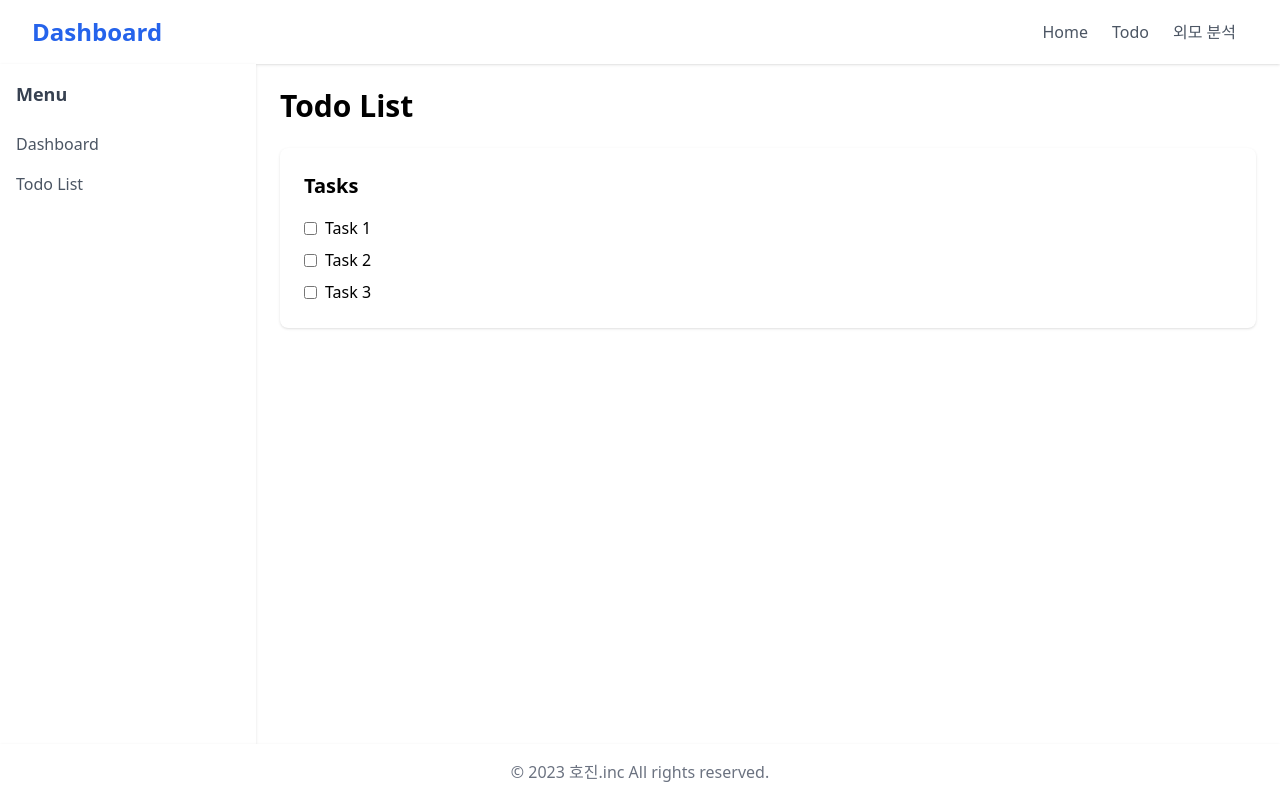
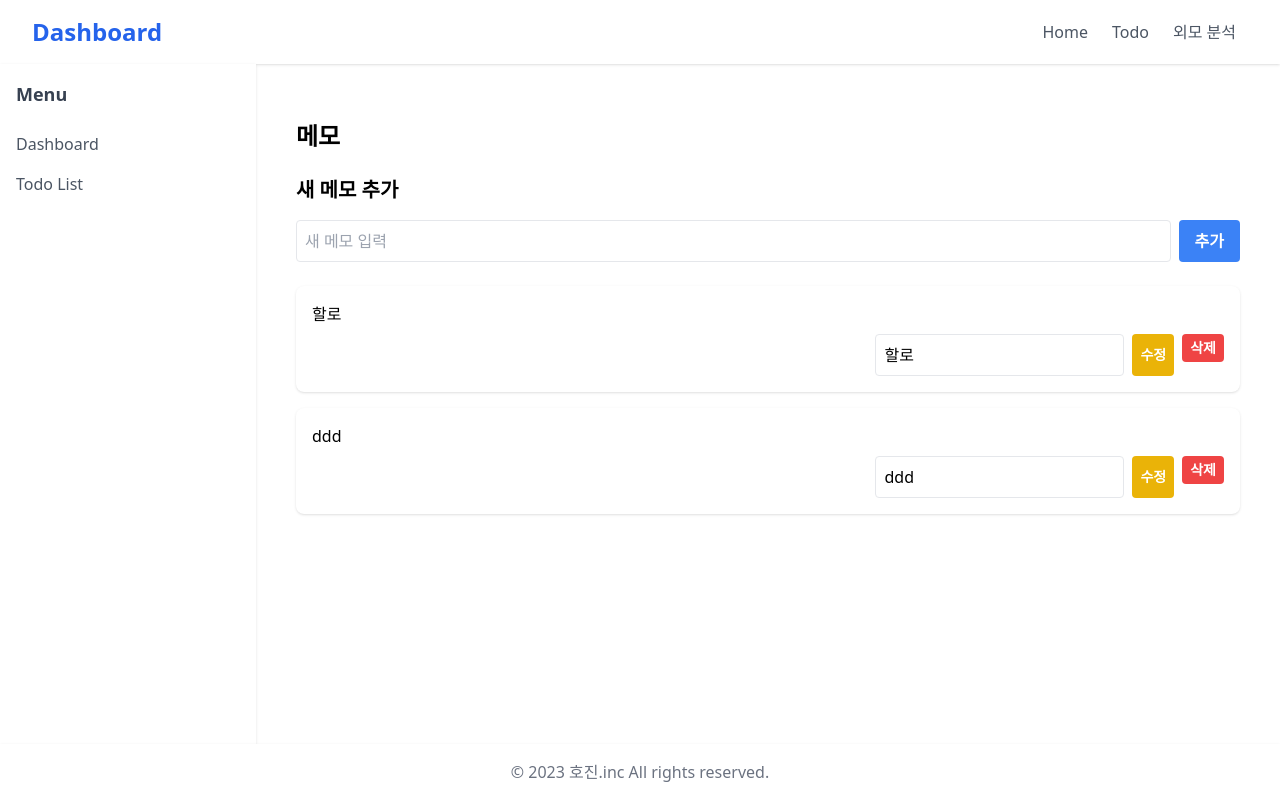
Before and after one commit to leehee16/fastapi_-, a FastAPI app: page /todo in a window 1280 px wide. Run offline with FastAPI, Linux system fonts and the light colour scheme; data comes from the database, SQL or seed files in the repository; both versions use the stored data as it was after the commit; parts of the project's set-up code (start-up, migrations or seed data) failed here and were passed over; some libraries are stand-ins or nearby versions.

Commit message:
메모앱과 통합

```diff
--- a/app/main.py
+++ b/app/main.py
@@ -4,8 +4,8 @@ from fastapi.templating import Jinja2Templates
 from fastapi.middleware.cors import CORSMiddleware
 
 from .routes import index, todo, face_reading
-from .db.database import DatabaseConnection, SQLAlchemyConnection, Base
-from .models import sales
+from .db.database import DatabaseConnection, SQLAlchemyConnection, Base, get_db
+from .models import sales, memo
 from .config import settings
 from datetime import date
 import random
@@ -28,6 +28,7 @@ app.include_router(face_reading.router)
 def get_db_connection():
     return SQLAlchemyConnection(settings.DATABASE_URL)
 
+db_connection = get_db_connection()
 app.dependency_overrides[DatabaseConnection] = get_db_connection
 
 app.add_middleware(
@@ -37,3 +38,6 @@ app.add_middleware(
     allow_methods=["*"],
     allow_headers=["*"],
 )
+
+# 애플리케이션 시작 시 데이터베이스 테이블 생성
+Base.metadata.create_all(bind=db_connection.engine)
--- a/app/routes/todo.py
+++ b/app/routes/todo.py
@@ -1,9 +1,46 @@
-from fastapi import APIRouter, Request
+from fastapi import APIRouter, Request, Form, Depends, HTTPException
 from fastapi.templating import Jinja2Templates
+from fastapi.responses import RedirectResponse
+from sqlalchemy.orm import Session
+from ..db.database import get_db
+from ..models.memo import Memo
+from typing import List
 
 router = APIRouter()
 templates = Jinja2Templates(directory="app/templates")
 
 @router.get("/todo")
-async def todo(request: Request):
-    return templates.TemplateResponse("todo.html", {"request": request})
+async def todo(request: Request, db: Session = Depends(get_db)):
+    memos = db.query(Memo).order_by(Memo.created_at.desc()).all()
+    return templates.TemplateResponse("todo.html", {"request": request, "memos": memos})
+
+@router.post("/add-memo")
+async def add_memo(content: str = Form(...), db: Session = Depends(get_db)):
+    new_memo = Memo(content=content)
+    db.add(new_memo)
+    db.commit()
+    db.refresh(new_memo)
+    return RedirectResponse(url="/todo", status_code=303)
+
+@router.post("/update-memo/{memo_id}")
+async def update_memo(memo_id: int, content: str = Form(...), db: Session = Depends(get_db)):
+    memo = db.query(Memo).filter(Memo.id == memo_id).first()
+    if not memo:
+        raise HTTPException(status_code=404, detail="Memo not found")
+    memo.content = content
+    db.commit()
+    return RedirectResponse(url="/todo", status_code=303)
+
+@router.post("/delete-memo/{memo_id}")
+async def delete_memo(memo_id: int, db: Session = Depends(get_db)):
+    memo = db.query(Memo).filter(Memo.id == memo_id).first()
+    if not memo:
+        raise HTTPException(status_code=404, detail="Memo not found")
+    db.delete(memo)
+    db.commit()
+    return RedirectResponse(url="/todo", status_code=303)
+
+@router.get("/get-memos")
+async def get_memos(db: Session = Depends(get_db)):
+    memos = db.query(Memo).all()
+    return {"memos": memos}
--- a/app/templates/todo.html
+++ b/app/templates/todo.html
@@ -1,24 +1,45 @@
 {% extends "base.html" %}
 
-{% block title %}Todo List{% endblock %}
+{% block title %}Todo & Memo{% endblock %}
 
 {% block content %}
-<h1 class="text-3xl font-bold mb-6">Todo List</h1>
-<div class="bg-white dark:bg-gray-800 shadow rounded-lg p-6">
-    <h2 class="text-xl font-semibold mb-4">Tasks</h2>
-    <ul class="space-y-2">
-        <li class="flex items-center">
-            <input type="checkbox" class="mr-2">
-            <span>Task 1</span>
-        </li>
-        <li class="flex items-center">
-            <input type="checkbox" class="mr-2">
-            <span>Task 2</span>
-        </li>
-        <li class="flex items-center">
-            <input type="checkbox" class="mr-2">
-            <span>Task 3</span>
-        </li>
-    </ul>
+<div class="container mx-auto px-4 py-8">
+    <h1 class="text-2xl font-semibold mb-6">메모</h1>
+
+    <div class="mb-6">
+        <h2 class="text-xl font-semibold mb-4">새 메모 추가</h2>
+        <form action="/add-memo" method="post" class="flex">
+            <input type="text" name="content" placeholder="새 메모 입력" required
+                class="flex-grow mr-2 p-2 border rounded">
+            <button type="submit"
+                class="bg-blue-500 hover:bg-blue-700 text-white font-bold py-2 px-4 rounded">
+                추가
+            </button>
+        </form>
+    </div>
+
+    <div class="space-y-4">
+        {% for memo in memos %}
+        <div class="bg-white shadow rounded-lg p-4">
+            <p>{{ memo.content }}</p>
+            <div class="mt-2 flex justify-end space-x-2">
+                <form action="/update-memo/{{ memo.id }}" method="post" class="flex">
+                    <input type="text" name="content" value="{{ memo.content }}" required
+                        class="flex-grow mr-2 p-2 border rounded">
+                    <button type="submit"
+                        class="bg-yellow-500 hover:bg-yellow-700 text-white font-bold py-1 px-2 rounded text-sm">
+                        수정
+                    </button>
+                </form>
+                <form action="/delete-memo/{{ memo.id }}" method="post">
+                    <button type="submit"
+                        class="bg-red-500 hover:bg-red-700 text-white font-bold py-1 px-2 rounded text-sm">
+                        삭제
+                    </button>
+                </form>
+            </div>
+        </div>
+        {% endfor %}
+    </div>
 </div>
 {% endblock %}
```
Also changed, not shown: app/models/memo.py (added, +11 -0 lines), test.db.
